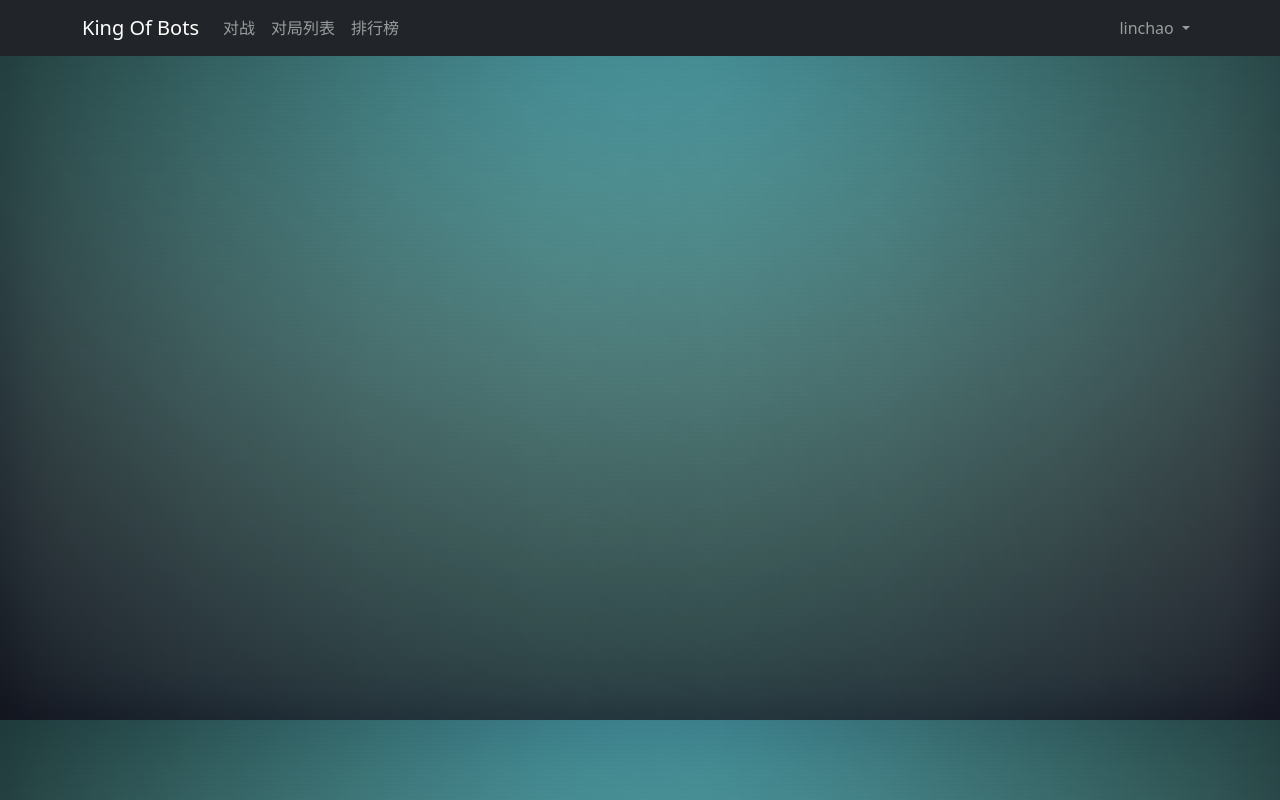
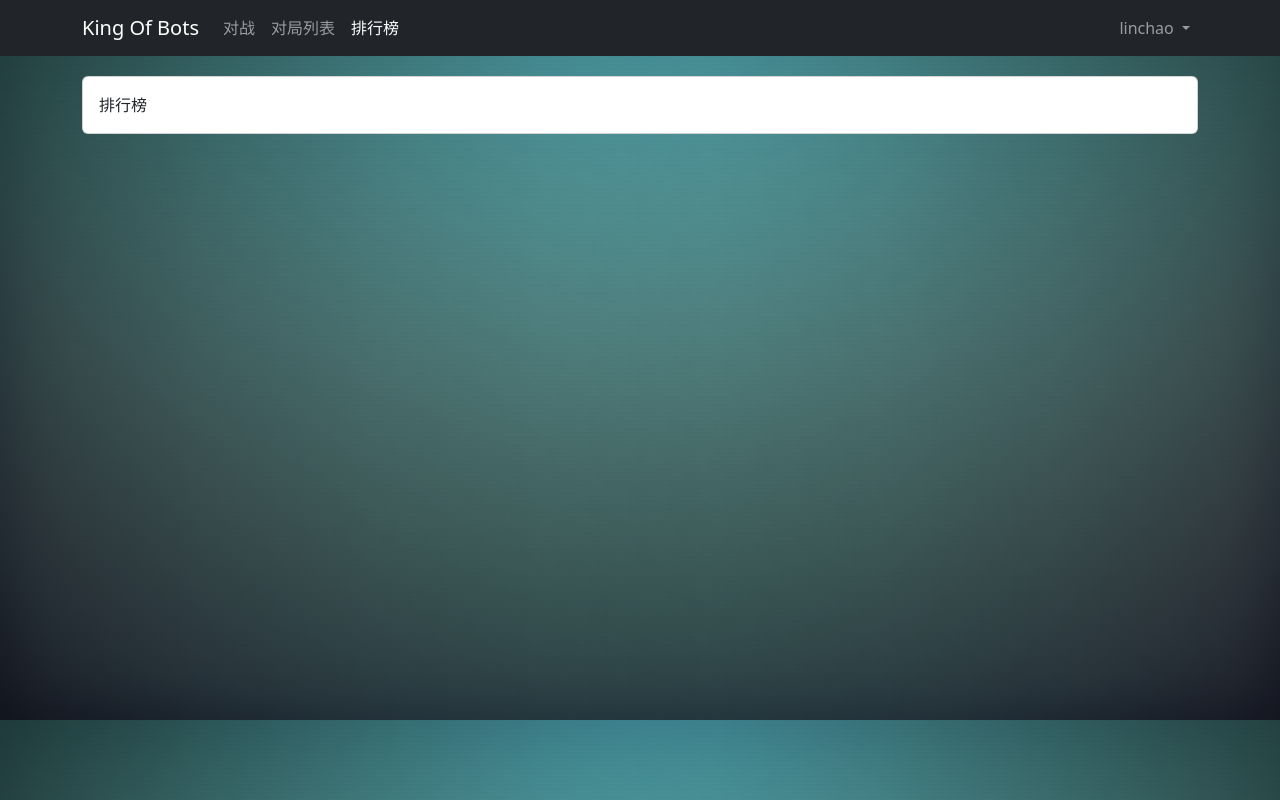
Before and after one commit to stevenkklin/kob, a Vue app in the folder web/: page /rank in a window 1280 px wide. Built offline with nearby package versions, Linux system fonts and the light colour scheme.

Commit message:
navbar and route is ready

```diff
--- /dev/null
+++ b/web/src/components/ContentField.vue
@@ -0,0 +1,19 @@
+<template>
+  <div class="container content-field">
+    <div class="card">
+      <div class="card-body">
+        <slot></slot>
+      </div>
+    </div>
+  </div>
+</template>
+
+<script>
+
+</script>
+
+<style scoped>
+.content-field {
+  margin-top: 20px;
+}
+</style>
--- a/web/src/components/NavBar.vue
+++ b/web/src/components/NavBar.vue
@@ -1,20 +1,20 @@
 <template>
   <nav class="navbar navbar-expand-lg navbar-dark bg-dark">
     <div class="container">
-      <a class="navbar-brand" href="#">King Of Bots</a>
+      <router-link class="navbar-brand" :to="{name: 'home'}">King Of Bots</router-link>
       <button class="navbar-toggler" type="button" data-bs-toggle="collapse" data-bs-target="#navbarText" aria-controls="navbarText" aria-expanded="false" aria-label="Toggle navigation">
         <span class="navbar-toggler-icon"></span>
       </button>
       <div class="collapse navbar-collapse" id="navbarText">
         <ul class="navbar-nav me-auto mb-2 mb-lg-0">
           <li class="nav-item">
-            <a class="nav-link " aria-current="page" href="#">对战</a>
+            <router-link :class="route_name == 'pk_index' ? 'nav-link active' : 'nav-link'" :to="{name: 'pk_index'}">对战</router-link>
           </li>
           <li class="nav-item">
-            <a class="nav-link" href="#">对局列表</a>
+            <router-link :class="route_name == 'record_index' ? 'nav-link active' : 'nav-link'" :to="{name: 'record_index'}">对局列表</router-link>
           </li>
           <li class="nav-item">
-            <a class="nav-link" href="#">排行榜</a>
+            <router-link :class="route_name == 'ranklist_index' ? 'nav-link active' : 'nav-link'" :to="{name: 'ranklist_index'}">排行榜</router-link>
           </li>
         </ul>
         <ul class="navbar-nav">
@@ -23,7 +23,7 @@
               linchao
             </a>
             <ul class="dropdown-menu">
-              <li><a class="dropdown-item" href="#">我的Bot</a></li>
+              <li><router-link class="dropdown-item" :to="{name: 'user_bot_index'}">我的Bot</router-link></li>
               <li><hr class="dropdown-divider"></li>
               <li><a class="dropdown-item" href="#">退出</a></li>
             </ul>
@@ -36,7 +36,18 @@
 </template>
 
 <script>
+import { useRoute } from 'vue-router';
+import { computed } from "vue";
 
+export default {
+  setup() {
+    const route = useRoute();
+    let route_name = computed(() => route.name)
+    return {
+      route_name,
+    }
+  }
+}
 </script>
 
 <style>
--- a/web/src/router/index.js
+++ b/web/src/router/index.js
@@ -1,7 +1,45 @@
 import { createRouter, createWebHistory } from 'vue-router'
-
+import NotFound from '../views/error/NotFound';
+import PkIndexView from '../views/pk/PkIndexView';
+import RanklistIndexView from '../views/ranklist/RanklistIndexView';
+import RecordlistIndexView from '../views/record/RecordlistIndexView';
+import UserBotIndexView from '../views/user/bot/UserBotIndexView';
 
 const routes = [
+  {
+    path: '/',
+    name: 'home',
+    redirect: '/pk/'
+  },
+  {
+    path: '/404/',
+    name: '404',
+    component: NotFound,
+  },
+  {
+    path: '/pk/',
+    name: 'pk_index',
+    component: PkIndexView,
+  },
+  {
+    path: '/record/',
+    name: 'record_index',
+    component: RecordlistIndexView,
+  },
+  {
+    path: '/rank/',
+    name: 'ranklist_index',
+    component: RanklistIndexView,
+  },
+  {
+    path: '/user/bot/',
+    name: 'user_bot_index',
+    component: UserBotIndexView,
+  },
+  {
+    path: '/:catchAll(.*)',
+    redirect: '/404/'
+  },
 
 ]
 
--- a/web/src/views/error/NotFound.vue
+++ b/web/src/views/error/NotFound.vue
@@ -0,0 +1,17 @@
+<template>
+  <ContentField>
+    404
+  </ContentField>
+</template>
+
+<script>
+import ContentField from '../../components/ContentField.vue';
+
+export default {
+  components: {
+    ContentField
+  }
+}
+</script>
+
+<style scoped></style>
--- a/web/src/views/pk/PkIndexView.vue
+++ b/web/src/views/pk/PkIndexView.vue
@@ -0,0 +1,19 @@
+<template>
+  <ContentField>
+    对战
+  </ContentField>
+</template>
+
+<script>
+import ContentField from '../../components/ContentField.vue';
+
+export default {
+  components: {
+    ContentField
+  }
+}
+</script>
+
+<style scoped>
+
+</style>
--- a/web/src/views/ranklist/RanklistIndexView.vue
+++ b/web/src/views/ranklist/RanklistIndexView.vue
@@ -0,0 +1,17 @@
+<template>
+  <ContentField>
+    排行榜
+  </ContentField>
+</template>
+
+<script>
+import ContentField from '../../components/ContentField.vue';
+
+export default {
+  components: {
+    ContentField
+  }
+}
+</script>
+
+<style scoped></style>
--- a/web/src/views/record/RecordlistIndexView.vue
+++ b/web/src/views/record/RecordlistIndexView.vue
@@ -0,0 +1,17 @@
+<template>
+  <ContentField>
+    对局列表
+  </ContentField>
+</template>
+
+<script>
+import ContentField from '../../components/ContentField.vue';
+
+export default {
+  components: {
+    ContentField
+  }
+}
+</script>
+
+<style scoped></style>
--- a/web/src/views/user/bot/UserBotIndexView.vue
+++ b/web/src/views/user/bot/UserBotIndexView.vue
@@ -0,0 +1,18 @@
+<template>
+  <ContentField>
+    我的Bot
+  </ContentField>
+</template>
+
+<script>
+import ContentField from '../../../components/ContentField.vue';
+
+export default {
+  components: {
+    ContentField
+  }
+}
+
+</script>
+
+<style scoped></style>
```
